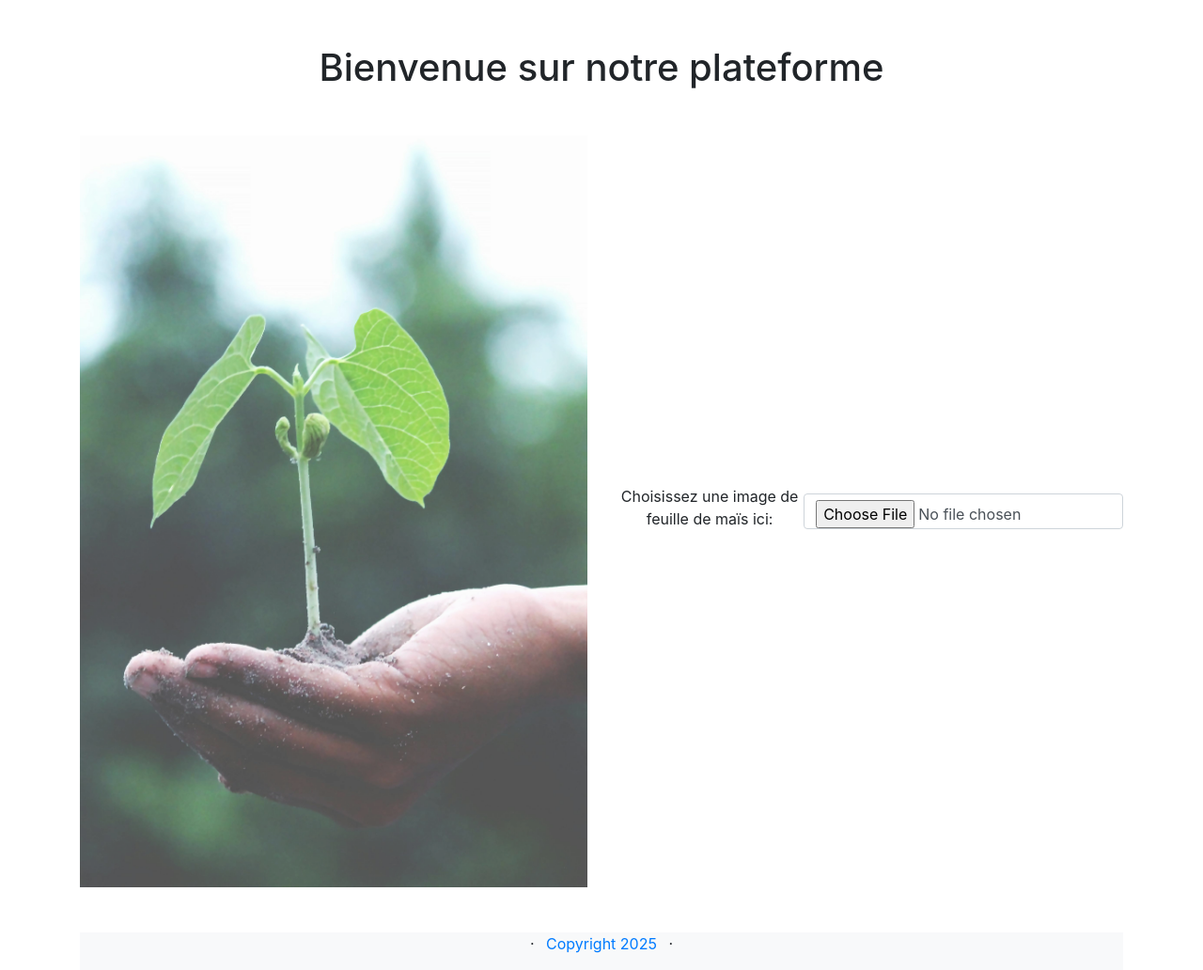
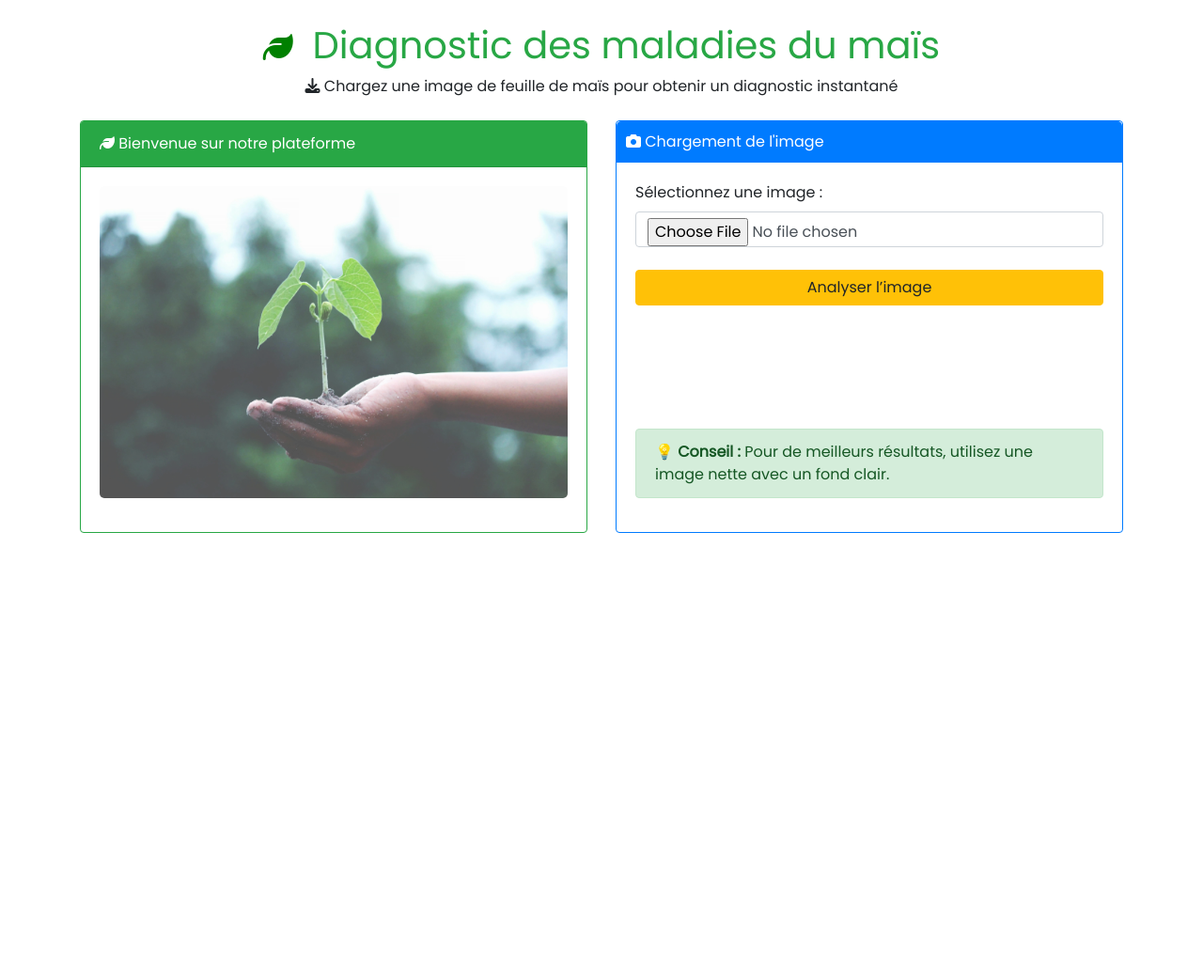
Before and after one commit to Laureoby/maize_detection_interface, a plain HTML site: page index.html in a window 1280 px wide. Shown: the whole page at 94% size. After the commit the page ends 800 px from the top, so only its background shows below. Drawn offline with Linux system fonts and the light colour scheme.

Commit message:
Update Interface

```diff
--- a/index.html
+++ b/index.html
@@ -7,37 +7,55 @@
     <!--Bootstrap css-->
     <link rel="stylesheet" href="bootstrap\bootstrap-4.6.1-dist\css\bootstrap.min.css">
     <link rel="stylesheet" href="style.css">
+    <!-- Font Awesome CDN (version gratuite) -->
+    <link rel="stylesheet" href="https://cdnjs.cloudflare.com/ajax/libs/font-awesome/6.5.0/css/all.min.css">
+
 </head>
 <body>
-   <div class="container mt-3 mt-lg-5 text-center">
-     <h1>Bienvenue sur notre plateforme</h1>
-    <!--Formulaire pour entrer les informations-->
-    <div class="row mb-4 mt-4">
-        <div class="col-6 mb-4 mt-4 d-flex align-items-center">
-            <img src="img.jpg" id="img_prin" class="img-fluid w-100" alt="Image illustrant l'agriculture">
+    <div class="container text-center mb-4 mt-4">
+    <h1 class="text-success">
+      <span class="title-icon"><i class="fa fa-leaf" aria-hidden="true"></i></span> Diagnostic des maladies du maïs
+    </h1>
+    <p><i class="fa fa-download" aria-hidden="true"></i> Chargez une image de feuille de maïs pour obtenir un diagnostic instantané</p>
+  </div>
+
+  <div class="container">
+    <div class="row g-4">
+
+      <!-- Bienvenue sur notre plateforme -->
+      <div class="col-md-6">
+        <div class="card border-success">
+          <div class="card-header bg-success text-white">
+                <i class="fa fa-leaf"></i> Bienvenue sur notre plateforme
+          </div>
+          <div class="card-body">
+            <img src="img.jpg" class="image-box mb-3" alt="Image illustrant l'agriculture">
+          </div>
         </div>
-        <div class="col-6 mb-4 mt-4 d-flex align-items-center">
-            <label for="formFile" class="form-label">Choisissez une image de feuille de maïs ici:</label>
-            <input class="form-control" type="file" id="formFile">
-        </div>
-    </div>
+      </div>
 
-
-    <!--le pied de la page-->
-    <div class="bg-light">
-        <div class="container">
-            <div class="row">
-                <footer class="col">
-                    <ul class="list-inline text-center">
-                        <li class="list-inline-item">&middot;</li>
-                        <li class="list-inline-item"><a href="#" class="primary-link">Copyright 2025</a></li>
-                        <li class="list-inline-item">&middot;</li>
-                    </ul>
-                </footer>
+      <div class="col-md-6 d-flex">
+        <div class="card border-primary w-100"> <!-- w-100 pour prendre toute la largeur -->
+            <div class="upload-section">
+                <i class="fa fa-camera" aria-hidden="true"></i> Chargement de l'image
+            </div>
+        <div class="card-body d-flex flex-column"> <!-- flex-column pour aligner verticalement -->
+            <form class="flex-grow-1"> <!-- flex-grow-1 pour occuper l'espace disponible -->
+            <div class="mb-3 text-start">
+                <label for="formFile" class="form-label fw-bold">Sélectionnez une image :</label>
+                <input class="form-control" type="file" id="formFile">
+            </div>
+            <button type="submit" class="btn btn-warning w-100 fw-bold mt-2">Analyser l’image</button>
+            </form>
+            <div class="alert alert-success mt-2" role="alert">
+            💡 <strong>Conseil :</strong> Pour de meilleurs résultats, utilisez une image nette avec un fond clair.
             </div>
         </div>
     </div>
-    </div>
+</div>
+
+</div>
+</div>
     <!-- jQuery first, then Popper.js, then Bootstrap JS -->
     <script src="bootstrap\bootstrap-4.6.1-dist\js\jquery.js"></script>
     <script src="bootstrap\bootstrap-4.6.1-dist\js\popper.js"></script>
--- a/style.css
+++ b/style.css
@@ -1,5 +1,29 @@
-#img_prin{
-    height: 800px;
-    object-fit: cover;
+@import url('https://fonts.googleapis.com/css2?family=Poppins&display=swap');
+body{
+  font-family: 'Poppins', sans-serif;
+}
+.title-icon {
+    font-size: 2rem;
+    color: green;
+    margin-right: 10px;
+    font-weight: 800;
+}
+.image-box {
+    max-width: 100%;
+    height: auto;
+    border-radius: 5px;
     opacity: 0.8;
 }
+.card-title {
+    font-weight: bold;
+}
+.upload-section {
+    background-color: #007bff;
+    color: white;
+    padding: 10px;
+    border-radius: 5px 5px 0 0;
+}
+.card-body-yellow {
+    background-color: #ffc107;
+    color: black;
+}
```
